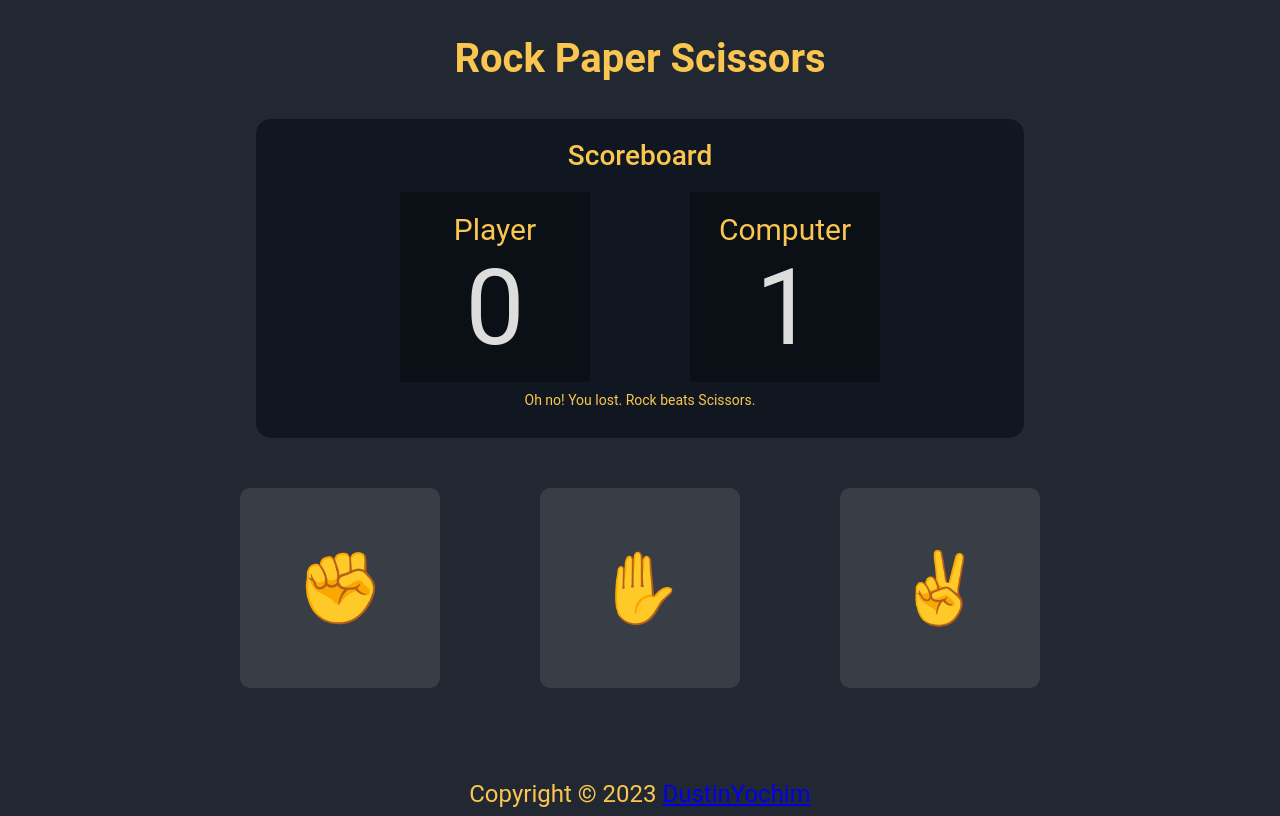
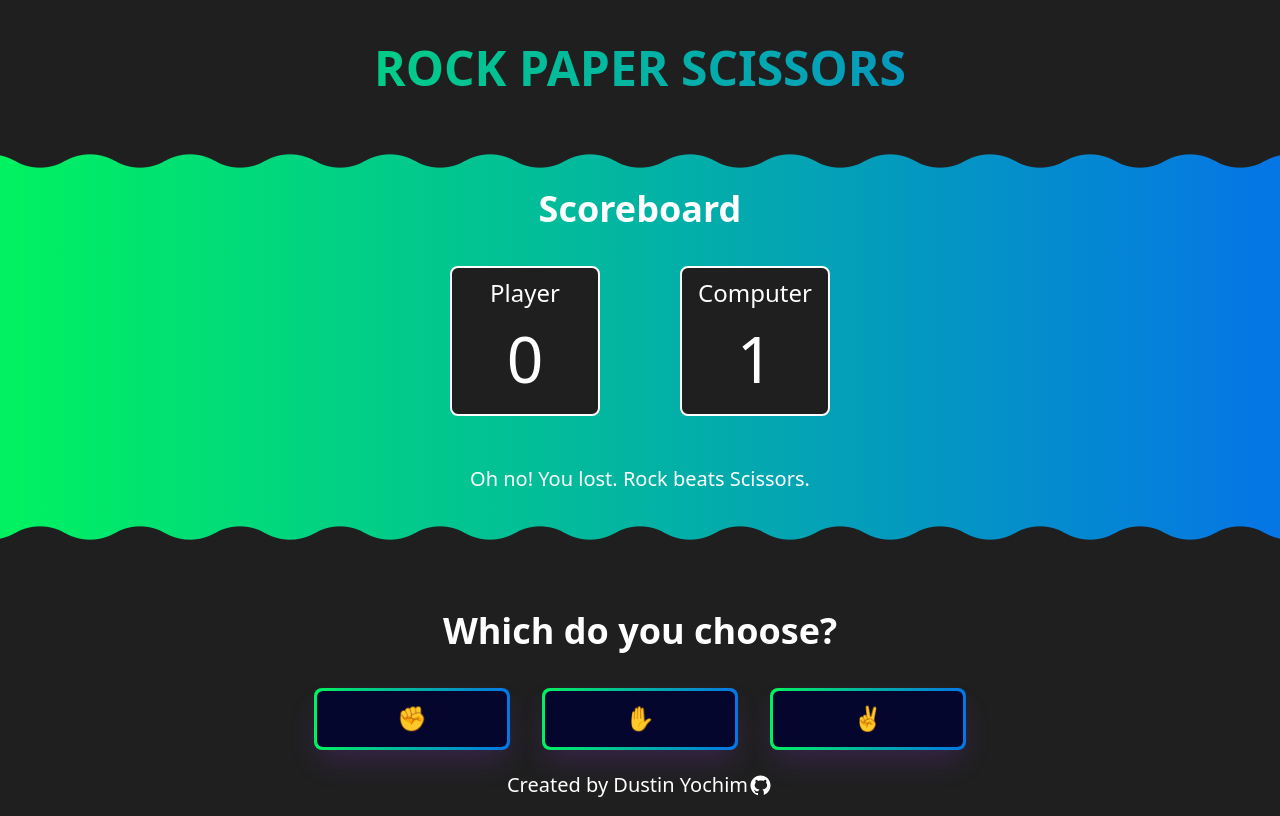
Before and after one commit to DustinYochim/odin-rps, a plain HTML site: page index.html in a window 1280 px wide. Both pictures are taken after a click on the button "✌️". Drawn offline with Linux system fonts and the light colour scheme.

Commit message:
Redesign and refactor

```diff
--- /dev/null
+++ b/css/style.css
@@ -0,0 +1,202 @@
+*,
+*::before,
+*::after {
+  box-sizing: border-box;
+}
+
+:root {
+  --body-bg: hsl(0, 0%, 12%);
+}
+
+html {
+  color-scheme: dark light;
+}
+
+body {
+  background: var(--body-bg);
+  color: white;
+  font-family: system-ui;
+  font-size: 1.25rem;
+  line-height: 1.5;
+  margin: 0;
+  display: flex;
+  flex-direction: column;
+  min-height: 100vh;
+}
+
+.wrapper {
+  max-width: 50rem;
+  margin-inline: auto;
+  padding-inline: 1rem;
+}
+
+.site-title {
+  font-size: 3rem;
+  text-align: center;
+  text-transform: uppercase;
+  background-image: linear-gradient(to right, #00f260, #0575e6);
+  color: transparent;
+  background-clip: text;
+  -webkit-background-clip: text;
+}
+
+.section-title {
+  font-size: 2.25rem;
+  text-align: center;
+}
+
+section {
+  padding-block: 1rem;
+}
+
+.wavy {
+  /* mask created with
+    https://css-generators.com/wavy-shapes/ */
+
+  background: linear-gradient(to right, #00f260, #0575e6);
+
+  --mask: radial-gradient(50.39px at 50% 68.75px, #000 99%, #0000 101%)
+      calc(50% - 50px) 0/100px 51% repeat-x,
+    radial-gradient(50.39px at 50% -43.75px, #0000 99%, #000 101%) 50% 25px/100px
+      calc(51% - 25px) repeat-x,
+    radial-gradient(50.39px at 50% calc(100% - 68.75px), #000 99%, #0000 101%)
+      calc(50% - 50px) 100%/100px 51% repeat-x,
+    radial-gradient(50.39px at 50% calc(100% + 43.75px), #0000 99%, #000 101%)
+      50% calc(100% - 25px) / 100px calc(51% - 25px) repeat-x;
+  -webkit-mask: var(--mask);
+  mask: var(--mask);
+}
+.scoreboard {
+  display: flex;
+  flex-direction: row;
+  justify-content: center;
+  gap: 5rem;
+  padding-bottom: 3rem;
+}
+
+.player,
+.computer {
+  border: 2px solid white;
+  border-radius: 8px;
+  height: 150px;
+  width: 150px;
+  font-size: 1.5rem;
+  background: var(--body-bg);
+  display: flex;
+  flex-direction: column;
+  justify-content: center;
+  align-items: center;
+}
+
+.player-score,
+.computer-score {
+  font-size: 4rem;
+}
+
+.message {
+  text-align: center;
+  padding-bottom: 3rem;
+}
+
+.button-container {
+  display: flex;
+  justify-content: center;
+  gap: 2rem;
+  text-align: center;
+}
+
+/* CSS */
+.button-64 {
+  align-items: center;
+  background-image: linear-gradient(to right, #00f260, #0575e6);
+  border: 0;
+  border-radius: 8px;
+  box-shadow: rgba(151, 65, 252, 0.2) 0 15px 30px -5px;
+  box-sizing: border-box;
+  color: #ffffff;
+  display: flex;
+  font-family: Phantomsans, sans-serif;
+  font-size: 20px;
+  justify-content: center;
+  line-height: 1em;
+  max-width: 100%;
+  min-width: 140px;
+  padding: 3px;
+  text-decoration: none;
+  user-select: none;
+  -webkit-user-select: none;
+  touch-action: manipulation;
+  white-space: nowrap;
+  cursor: pointer;
+}
+
+.button-64:active,
+.button-64:hover {
+  outline: 0;
+}
+
+.button-64 span {
+  background-color: rgb(5, 6, 45);
+  padding: 16px 24px;
+  border-radius: 6px;
+  width: 100%;
+  height: 100%;
+  transition: 300ms;
+}
+
+.button-64:hover span {
+  background: none;
+}
+
+@media (min-width: 768px) {
+  .button-64 {
+    font-size: 24px;
+    min-width: 196px;
+  }
+}
+
+.snarky-message {
+  text-align: center;
+  padding-top: 5rem;
+}
+
+.choices {
+  display: flex;
+  flex-direction: column;
+  align-items: center;
+  text-align: center;
+}
+.play-again {
+  display: flex;
+  justify-content: center;
+  align-items: center;
+  height: 30px;
+  width: 100px;
+  margin-top: 1rem;
+  border-radius: 8px;
+  border: 1px solid white;
+}
+
+.play-again:hover {
+  background: black;
+  color: white;
+}
+footer {
+  margin-top: auto;
+  text-align: center;
+  text-decoration: none;
+  color: linear-gradient(144deg, #af40ff, #5b42f3 50%, #00ddeb);
+  display: flex;
+  justify-content: center;
+  align-items: center;
+}
+
+footer a {
+  text-decoration: none;
+  color: white;
+}
+
+footer img {
+  height: 25px;
+  width: auto;
+}
--- a/css/styles.css
+++ /dev/null
@@ -1,123 +0,0 @@
-
-
-body * {
-    font-family: 'Roboto', sans-serif;
-}
-
-body {
-    background-color: #222831;
-    font-family: 'Roboto', sans-serif;
-    color: #ddd;
-    display: flex;
-    flex-direction: column;
-    min-height: 100vh;
-}
-
-header {
-    font-size: 20px;
-    font-weight: bold;
-    color: #fac650;
-    text-align: center;
-    box-shadow: 20px;
-}
-
-.container {
-    display: flex;
-    flex-direction: column;
-    justify-content: center;
-    align-items: center;
-}
-
-.scoreboard {
-    display: flex;
-    flex-direction: column;
-    background-color: #111720;
-    width: 60vw;
-    border-radius: 15px;
-    margin-top: 10px;
-}
-
-.scoreboard-title {
-    font-size: 28px;
-    font-weight: 500;
-    color: #fac650;
-    text-align: center;
-    padding-top: 20px;
-    padding-bottom: 20px;
-}
-
-.scores {
-    display: flex;
-    justify-content: center;
-    gap: 100px;
-    border-radius: 15px;
-}
-
-.player,
-.computer {
-    background-color: rgb(11, 14, 20, .8);
-    /* margin: 30px; */
-    height: 150px;
-    width: 150px;
-    padding: 20px;
-    font-size: 30px;
-    display: flex;
-    flex-direction: column;
-    justify-content: space-around;
-    align-items: center;
-}
-
-.playerScore,
-.computerScore {
-    font-size: 3.5em;
-}
-
-.player-text,
-.computer-text {
-    /* padding-top: 15px; */
-    color: #fac650;
-}
-
-.message {
-    font-size: 14px;
-    color: #fac650;
-    text-align: center;
-    margin-top: 10px;
-    margin-bottom: 30px;
-}
-
-.button-container {
-    display: flex;
-    /* margin-top: 50px; */
-}
-
-#rock,
-#paper,
-#scissors {
-    display: flex;
-    flex-direction: row;
-    justify-content: center;
-    align-items: center;
-    height: 200px;
-    width: 200px;
-    font-size: 70px;
-    margin: 50px;
-    margin-top: 50px;
-    padding: 50px;
-    border: none;
-    border-radius: 10px;
-    background-color: #393e46;
-}
-
-#rock:hover,
-#paper:hover,
-#scissors:hover {
-    background-color: #565b62;
-}
-
-footer {
-    text-align: center;
-    font-size: 1.5rem;
-    color:#fac650;
-    margin-top: auto;
-}
--- a/index.html
+++ b/index.html
@@ -1,40 +1,56 @@
 <!DOCTYPE html>
 <html lang="en">
   <head>
-    <meta charset="UTF-8">
-    <meta http-equiv="X-UA-Compatible" content="IE=edge">
-    <meta name="viewport" content="width=device-width, initial-scale=1.0">
-    <link rel="stylesheet" href="./css/styles.css">
-    <title>Odin Rock Paper Scissors</title>
+    <meta charset="UTF-8" />
+    <meta http-equiv="X-UA-Compatible" content="IE=edge" />
+    <meta name="viewport" content="width=device-width, initial-scale=1.0" />
+    <link rel="stylesheet" href="./css/style.css" />
+    <script src="./js/script.js" defer></script>
+    <title>Rock Paper Scissors</title>
   </head>
   <body>
     <header>
-        <h1 class="page-title">Rock Paper Scissors</h1>
+      <h1 class="site-title">Rock Paper Scissors</h1>
     </header>
-    <main class="container">
+
+    <section class="wavy">
+      <div class="wrapper">
+        <h2 class="section-title">Scoreboard</h2>
         <div class="scoreboard">
-            <div class="scoreboard-title">Scoreboard</div>
-            <div class="scores">
           <div class="player">
-                    <div class="player-text">Player</div>
-                    <div class="playerScore">0</div>
+            <div class="player-title">Player</div>
+            <div class="player-score">0</div>
           </div>
           <div class="computer">
-                    <div class="computer-text">Computer</div>
-                    <div class="computerScore">0</div>
+            <div class="computer-title">Computer</div>
+            <div class="computer-score">0</div>
           </div>
         </div>
         <div class="message">First to 5 wins.</div>
       </div>
+    </section>
+
+    <section class="choices">
+      <h2 class="section-title game-over-message">Which do you choose?</h2>
       <div class="button-container">
-            <button id="rock">✊</button>
-            <button id="paper">✋</button>
-            <button id="scissors">✌️</button>
+        <button id="rock" class="button-64" role="button">
+          <span class="text">✊</span>
+        </button>
+        <button id="paper" class="button-64" role="button">
+          <span class="text">✋</span>
+        </button>
+        <button id="scissors" class="button-64" role="button">
+          <span class="text">✌️</span>
+        </button>
       </div>
-    </main>
+    </section>
     <footer>
-        Copyright © 2023 <a href="https://github.com/DustinYochim">DustinYochim</a>
+      <a href="https://github.com/DustinYochim">Created by Dustin Yochim</a>
+      <img
+        class="footer-icon"
+        src="./assets/github-icon.svg"
+        alt="GitHub Icon"
+      />
     </footer>
-    <script src="./js/script.js"></script>
   </body>
 </html>
--- a/js/script.js
+++ b/js/script.js
@@ -3,56 +3,93 @@ let computerWins = 0;
 let draws = 0;
 const NUM_ROUNDS = 5;
 
-const buttons = document.querySelectorAll('button');
-let playerScore = document.querySelector('.playerScore');
-let computerScore = document.querySelector('.computerScore');
-let message = document.querySelector('.message');
+let loserMessages = [
+  "Looks like rock, paper, and scissors all beat you this time.",
+  "Good effort, but you missed the mark,",
+  "You should have gone with your guy, or maybe listened to mine.",
+  "Looks like luck wasn't on your side this round.",
+  "I suggest you take some time to practice before facing me again.",
+  "Better luck next time, or maybe just better skills.",
+  "You're a pro at losing, keep up the good work.",
+  "Maybe you should stick to games with fewer options, less chance for of failure.",
+  "Well, there's always the next round for redemption.",
+  "Just because you lost this round doesn't mean you're a loser, it just means you lost this round.",
+];
+
+let winnerMessages = [
+  "Congratulations on winning, now try not to get too bigheaded about it.",
+  "Looks like Lady luck was on your side this time.",
+  "Well played, but let's not get too carried away.",
+  "Who would have thought the game could be won with just a simple choice?",
+  "Good job, maybe next time you can aim for a more challenging opponent.",
+  "Not everyone can win, but congratulations, you're one of the few.",
+  "Enjoy the win while it lasts, because there's always another round.",
+  "Winning is great, but don't let it go to your head.",
+  "Well done, but remember, there's always room for improvement.",
+  "You must have been practicing, because that was a pretty impressive win.",
+];
+
+const buttons = document.querySelectorAll("button");
+let playerScore = document.querySelector(".player-score");
+let computerScore = document.querySelector(".computer-score");
+let message = document.querySelector(".message");
+let winnerDisplay = document.querySelector(".game-over-message");
+let loserDisplay = document.querySelector(".game-over-message");
+let choicesDiv = document.querySelector(".choices");
+let snarkyMessage = document.createElement("div");
+let playAgainButton = document.createElement("button");
 
 function getComputerSelection() {
-    switch(Math.floor(Math.random() * 3)) {
+  switch (Math.floor(Math.random() * 3)) {
     case 0:
-            return 'rock';
+      return "rock";
     case 1:
-            return 'paper';
+      return "paper";
     case 2:
-            return 'scissors';
+      return "scissors";
   }
 }
 
 function getRoundWinner(playerSelection, computerSelection) {
   if (playerSelection === computerSelection) {
-        return 'draw'
-    } else if ((playerSelection === 'rock' && computerSelection === 'scissors') ||
-               (playerSelection === 'paper' && computerSelection === 'rock') ||
-               (playerSelection === 'scissors' && computerSelection === 'paper')) {
-                    return 'player';
+    return "draw";
+  } else if (
+    (playerSelection === "rock" && computerSelection === "scissors") ||
+    (playerSelection === "paper" && computerSelection === "rock") ||
+    (playerSelection === "scissors" && computerSelection === "paper")
+  ) {
+    return "player";
   } else {
-        return 'computer'
+    return "computer";
   }
 }
 
 function displayRound(playerSelection, computerSelection, winner) {
-    if (winner === 'player') {
-        message.textContent = `Let's go! You won. ${playerSelection.charAt(0).toUpperCase() +
-                                playerSelection.slice(1)} beats ${computerSelection.charAt(0).toUpperCase() +
-                                computerSelection.slice(1)}.`;
-    } else if (winner === 'computer') {
-        message.textContent = `Oh no! You lost. ${computerSelection.charAt(0).toUpperCase() +
-            computerSelection.slice(1)} beats ${playerSelection.charAt(0).toUpperCase() +
-                playerSelection.slice(1)}.`;
-    } else if (winner === 'draw') {
+  if (winner === "player") {
+    message.textContent = `Let's go! You won. ${
+      playerSelection.charAt(0).toUpperCase() + playerSelection.slice(1)
+    } beats ${
+      computerSelection.charAt(0).toUpperCase() + computerSelection.slice(1)
+    }.`;
+  } else if (winner === "computer") {
+    message.textContent = `Oh no! You lost. ${
+      computerSelection.charAt(0).toUpperCase() + computerSelection.slice(1)
+    } beats ${
+      playerSelection.charAt(0).toUpperCase() + playerSelection.slice(1)
+    }.`;
+  } else if (winner === "draw") {
     message.textContent = `This round is a draw.`;
   } else {
-        alert('Alert in displayRound function!!');
+    alert("Alert in displayRound function!!");
   }
 }
 
 function updateScore(winner) {
-    switch(winner) {
-        case 'player':
+  switch (winner) {
+    case "player":
       playerWins++;
       break;
-        case 'computer':
+    case "computer":
       computerWins++;
       break;
     default:
@@ -65,15 +102,44 @@ function updateScoreBoard() {
   computerScore.textContent = computerWins;
 }
 
-function displayWinner() {
+function gameOverDisplay() {
   if (playerWins > computerWins) {
-        message.textContent = 'You won!';
-    } else if (computerWins > playerWins) {
-        message.textContent = 'You lost...'
+    winnerDisplay.textContent = "Winner!";
+    snarkyMessage.classList.add("snarky-message");
+    snarkyMessage.textContent =
+      winnerMessages[Math.floor(Math.random() * winnerMessages.length)];
+    choicesDiv.appendChild(snarkyMessage);
+  } else {
+    loserDisplay.textContent = "Loser!";
+    snarkyMessage.classList.add("snarky-message");
+    snarkyMessage.textContent =
+      loserMessages[Math.floor(Math.random() * loserMessages.length)];
+    choicesDiv.appendChild(snarkyMessage);
   }
 }
 
-function checkForWin() {
+function resetGame() {
+  playerWins = 0;
+  computerWins = 0;
+  draws = 0;
+  playerScore.textContent = "0";
+  computerScore.textContent = "0";
+  message.textContent = "First to 5 wins.";
+  winnerDisplay.textContent = "Which do you choose?";
+  snarkyMessage.textContent = "";
+  choicesDiv.removeChild(playAgainButton);
+}
+
+function playAgain() {
+  playAgainButton.classList.add("play-again");
+  playAgainButton.textContent = "Play again.";
+  choicesDiv.appendChild(playAgainButton);
+  playAgainButton.addEventListener("click", () => {
+    resetGame();
+  });
+}
+
+function checkForEnd() {
   if (playerWins >= 5 || computerWins >= 5) {
     return true;
   } else {
@@ -81,21 +147,30 @@ function checkForWin() {
   }
 }
 
-function playRound(playerSelection){
+function endGame() {
+  gameOverDisplay();
+  playAgain();
+}
+
+function playRound(playerSelection) {
   const computerSelection = getComputerSelection();
   let winner = getRoundWinner(playerSelection, computerSelection);
   updateScore(winner);
   updateScoreBoard();
   displayRound(playerSelection, computerSelection, winner);
+  if (checkForEnd()) {
+    endGame();
+  }
 }
 
-
+function playGame() {
   buttons.forEach((button) => {
-    button.addEventListener('click', () => {
+    button.addEventListener("click", () => {
       if (playerWins < 5 && computerWins < 5) {
         playRound(button.id);
-        } else {
-            playerWins > computerWins ? alert('You win!') : alert('You lose!');
       }
     });
   });
+}
+
+playGame();
```
Also changed, not shown: assets/github-icon.svg (added), assets/triangle.svg (added), fonts/PressStart2P-Regular.ttf (deleted). Lines whose indentation alone changed are shown as unchanged.
